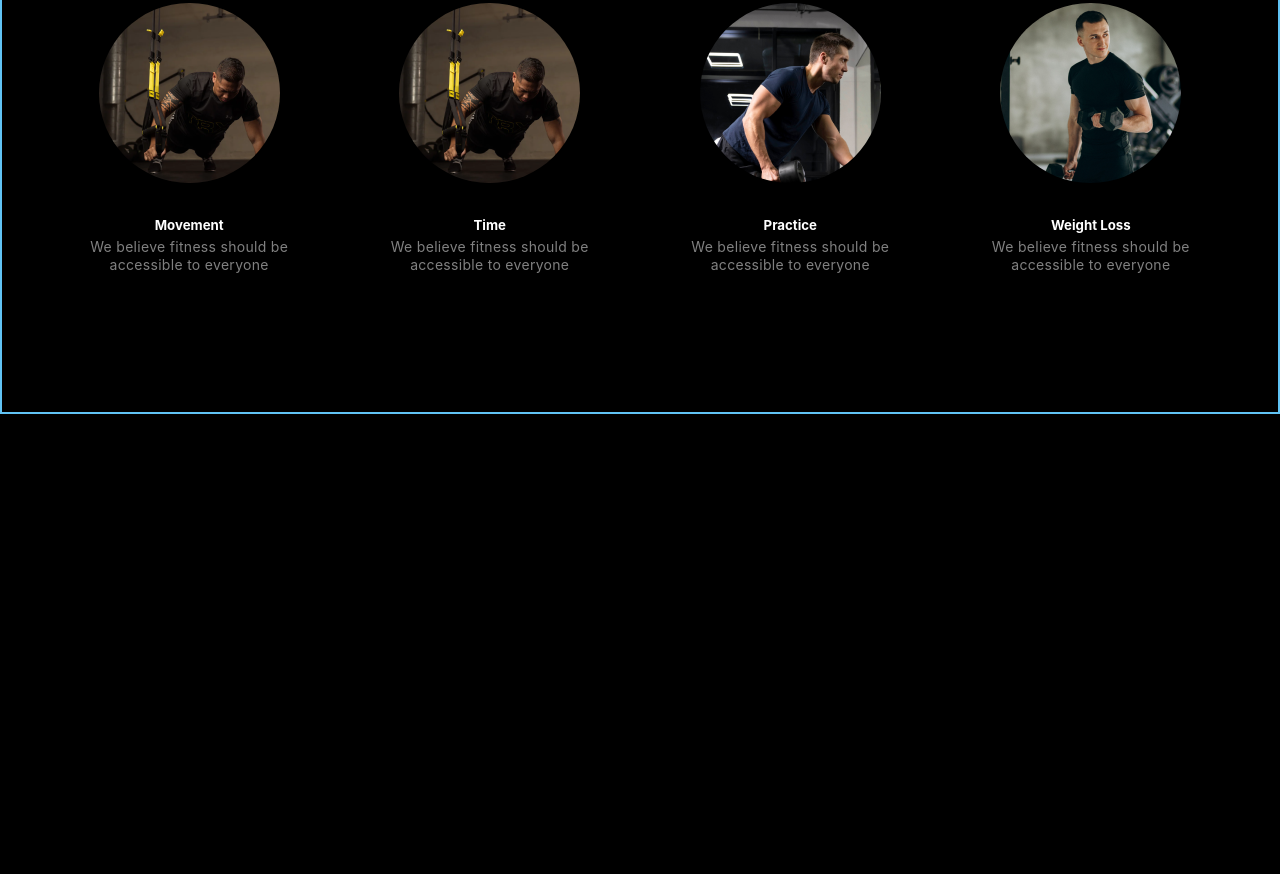
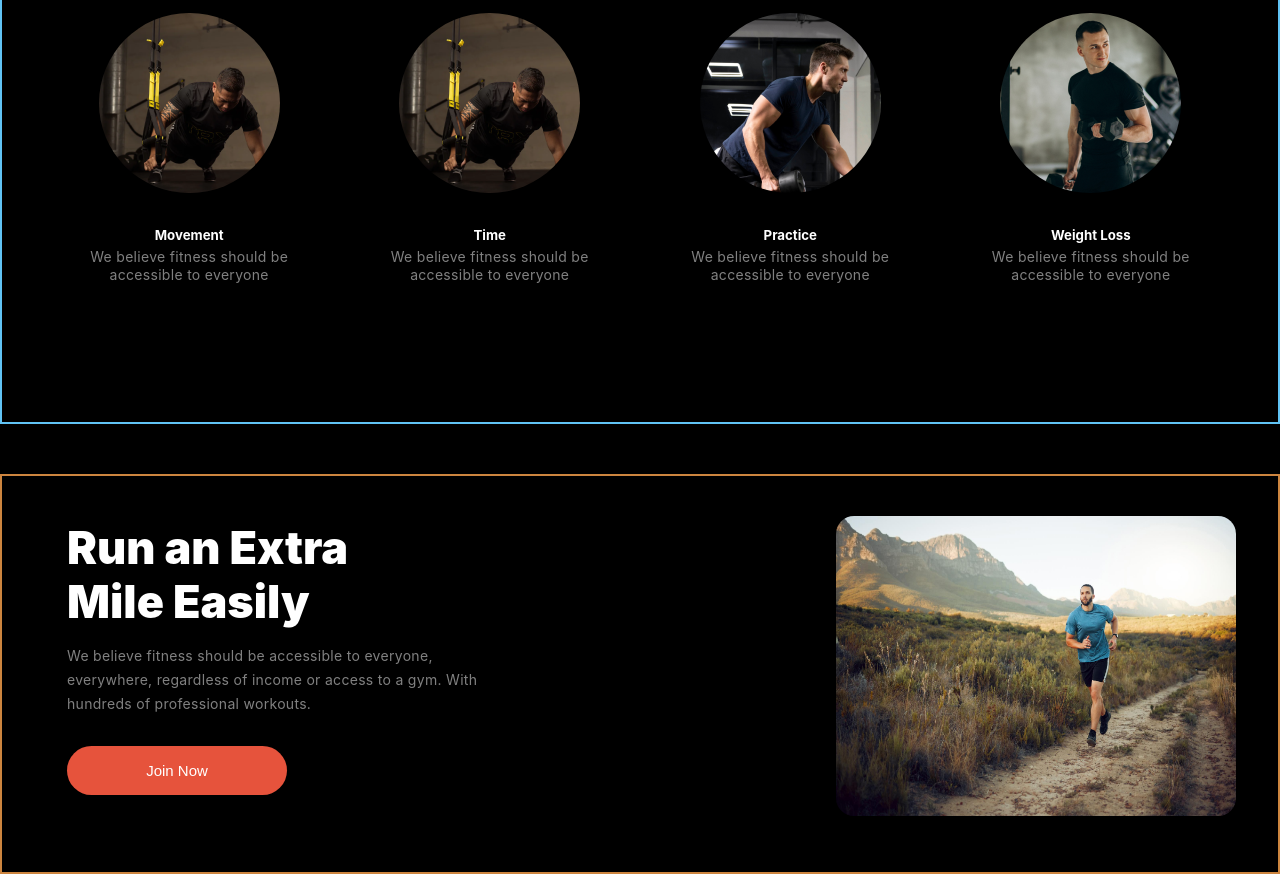
Before and after one commit to Amitkumersarkar/Fitness-Landing-Page-Design, a plain HTML site: page index.html in a window 1280 px wide. Shown: the part 1046-1920 px from the top of the page. Before the commit the page ends 1460 px from the top, so only its background shows below. Drawn offline with Linux system fonts and the light colour scheme.

Commit message:
new file

```diff
--- a/index.css
+++ b/index.css
@@ -22,7 +22,7 @@ body {
     height: 820px;
     margin: 0 auto;
     background: linear-gradient(180deg, #111 0%, rgba(119, 119, 119, 0.00) 100%);
-    /* border: 2px solid red; */
+    border: 2px solid red;
 }
 
 .nav-section {
@@ -126,7 +126,6 @@ nav a {
 
 .btn {
     display: flex;
-    width: 250px;
     padding-top: 10px;
     justify-content: center;
     align-items: flex-start;
@@ -135,10 +134,12 @@ nav a {
 
 .btn-1,
 .btn-2 {
+    width: 220px;
+    background: #E6533C;
+    color: #FFF;
     padding: 15px;
     border-radius: 42px;
-    background: #E6533C;
-    color: #FFF;
+    font-size: 15px;
     border: none;
 }
 
@@ -171,6 +172,7 @@ nav a {
     max-width: 1440px;
     height: 600px;
     margin: 0 auto;
+    margin-top: 50px;
 }
 
 .habit-text-container {
@@ -253,3 +255,81 @@ nav a {
     letter-spacing: 0.3px;
     padding-top: 5px;
 }
+
+/* extra-mile-section */
+.extra-mile-section {
+    border: 2px solid peru;
+    max-width: 1440px;
+    height: 400px;
+    margin: 0 auto;
+    display: flex;
+    margin-top: 50px;
+    gap: 160px;
+}
+
+.extra-1 {
+    /* border: 1px solid red; */
+    width: 50%;
+    height: 350px;
+    margin: 10px;
+}
+
+.extra-heading {
+    /* border: 1px solid green; */
+    margin: 5px;
+    padding-top: 30px;
+    padding-left: 50px;
+}
+
+#extra-title {
+    color: #FFF;
+    font-family: Inter;
+    font-size: 45px;
+    font-style: normal;
+    font-weight: 900;
+    line-height: 120%;
+}
+
+#extra-text {
+    color: rgba(255, 255, 255, 0.50);
+    font-family: Inter;
+    font-size: 14px;
+    font-style: normal;
+    font-weight: 400;
+    line-height: 24px;
+    letter-spacing: 0.3px;
+    margin-top: 15px;
+}
+
+#btn {
+    border-radius: 42px;
+    background: #E6533C;
+    color: #FFF;
+    font-size: 15px;
+    width: 220px;
+    padding: 16px 40px;
+    justify-content: center;
+    border: none;
+    margin-top: 30px;
+}
+
+/* image section design */
+.extra-img {
+    /* border: 1px solid violet; */
+    width: 50%;
+    height: 350px;
+    margin: 10px;
+    justify-items: end;
+}
+
+.extra-img img {
+    width: 400px;
+    height: 300px;
+    border-radius: 18px;
+    margin-top: 30px;
+    margin-right: 32px;
+}
+
+/* #run {
+    border: 1px solid purple;
+} */
--- a/index.html
+++ b/index.html
@@ -82,6 +82,23 @@
             </div>
             </div>
         </section>
+        <section class="extra-mile-section">
+            <div class="extra-1">
+                <div class="extra-heading">
+                    <h2 id="extra-title">Run an Extra <br> Mile Easily</h2>
+                    <p id="extra-text">We believe fitness should be accessible to everyone, <br> everywhere, regardless
+                        of
+                        income or access
+                        to a gym. With hundreds of professional workouts.</p>
+                    <button id="btn">Join Now</button>
+                </div>
+            </div>
+            <div class="extra-img">
+                <div id="run">
+                    <img src="./images/run.jpg" alt="">
+                </div>
+            </div>
+        </section>
     </main>
     <footer>
 
```
